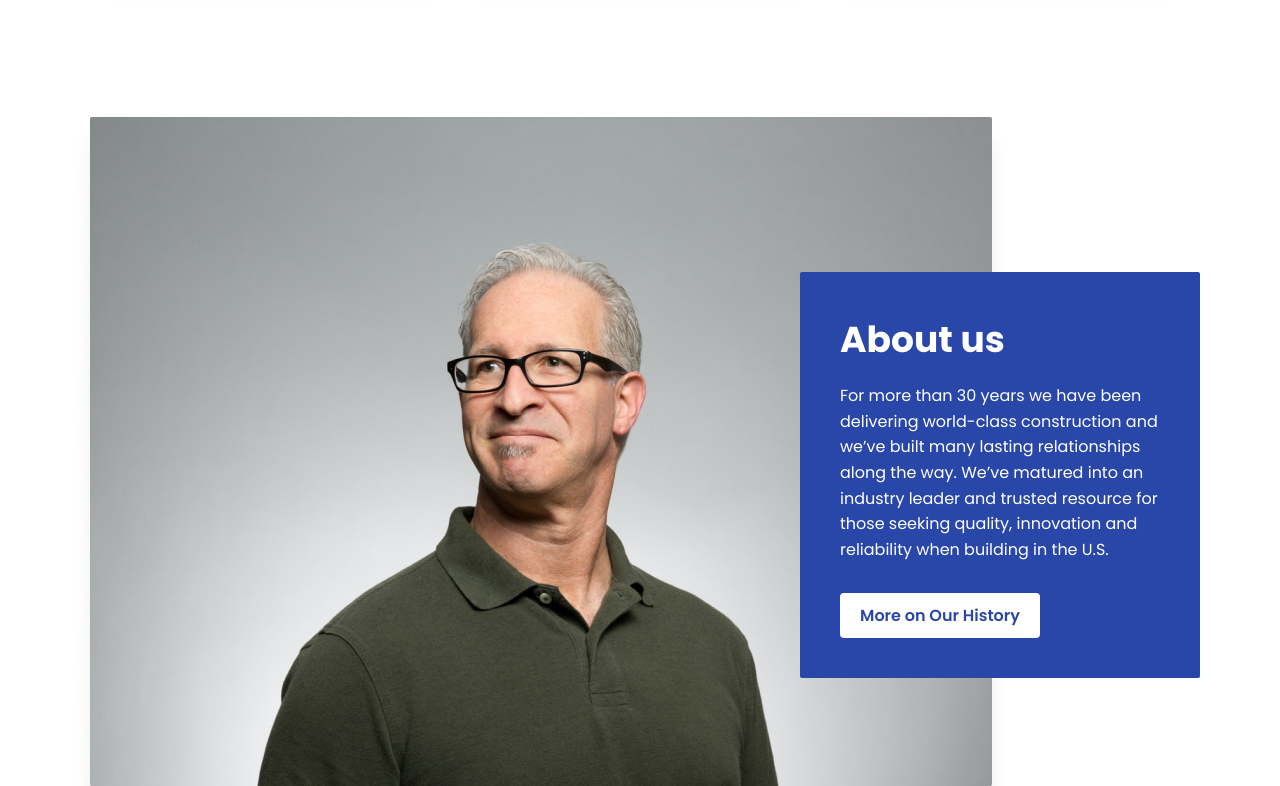
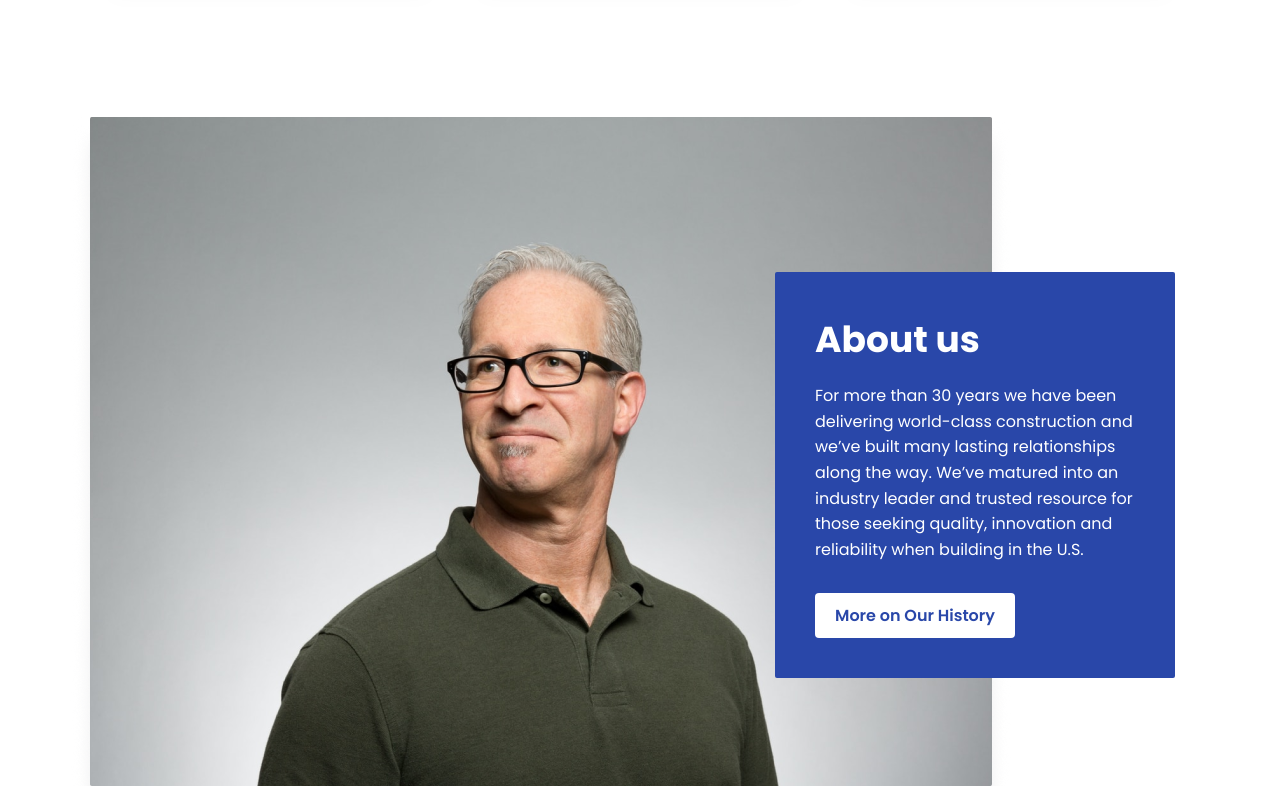
Before and after one commit to HamdyShehiet/The-Box, a plain HTML site: page index.html in a window 1280 px wide. Shown: the part 1269-2055 px from the top of the page. Drawn offline with Linux system fonts and the light colour scheme.

Commit message:
Fix: About Us Section Style

```diff
--- a/assets/styles/main.css
+++ b/assets/styles/main.css
@@ -223,13 +223,13 @@ section{
     color: var(--main-color);
 }
 @media (min-width:1200px) {
-    .about-us {
+    .about-us .container{
         position: relative;
     }
     .about-us .container .info{
         position: absolute;
         top: 50%;
-        right: 80px;
+        right: 50px;
         transform: translateY(-50%);
         max-width: 400px;
     }
```
